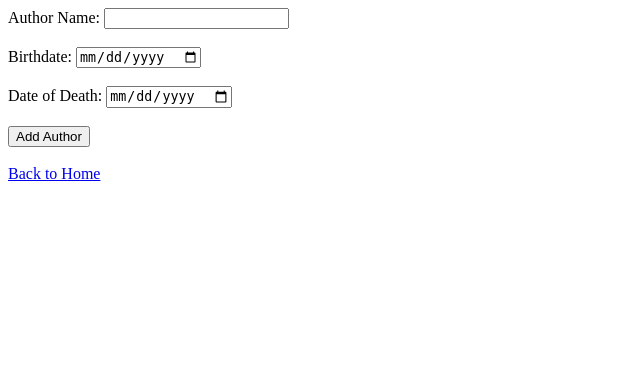
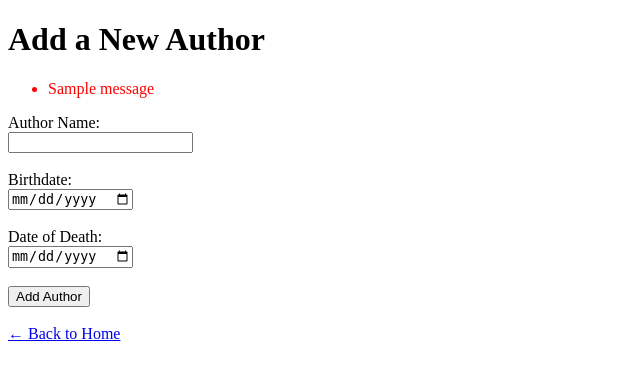
Before and after one commit to saifan340/Book-Alchemy, a Flask app: page /add_author in a window 1280 px wide. Shown: the top 380 px of the page, without its empty margins (0-640 px from the left). Run offline with Flask 3, Linux system fonts and the light colour scheme; tables that the repository leaves empty hold one stand-in row (values such as "Sample post"); one stand-in notice (Sample message) is shown.

Commit message:
modified

```diff
--- a/app.py
+++ b/app.py
@@ -1,5 +1,5 @@
 from flask import Flask, render_template, request, redirect, url_for, flash
-
+from datetime import datetime
 from data_models import db, Author, Book
 
 import os
@@ -13,8 +13,12 @@ app.config['SQLALCHEMY_DATABASE_URI'] = f'sqlite:///{os.path.join(basedir, "data
 app.config['SQLALCHEMY_TRACK_MODIFICATIONS'] = False
 
 db.init_app(app)
-with app.app_context():
-    db.create_all()
+#with app.app_context():
+   # db.create_all()
+
+
+
+
 
 @app.route('/')
 def home():
@@ -39,34 +43,80 @@ def home():
 
 @app.route('/add_author', methods=['GET', 'POST'])
 def add_author():
-    """Add a new author to the database."""
     message = ''
     if request.method == 'POST':
-        name = request.form['name']
-        birth_date = request.form['birthdate']
-        date_of_death = request.form['date_of_death']
+        name = request.form['name'].strip()
+        birth_date_raw = request.form['birthdate'].strip()
+        death_date_raw = request.form.get('date_of_death', '').strip()
+
+        # Basic validation
+        if not name:
+            flash("Author name is required.")
+            return redirect(url_for('add_author'))
+
+        try:
+            birth_date = datetime.strptime(birth_date_raw, '%Y-%m-%d').date()
+        except ValueError:
+            flash("Birth date is required and must be in YYYY-MM-DD format.")
+            return redirect(url_for('add_author'))
+
+        try:
+            date_of_death = datetime.strptime(death_date_raw, '%Y-%m-%d').date() if death_date_raw else None
+        except ValueError:
+            flash("Date of death must be in YYYY-MM-DD format.")
+            return redirect(url_for('add_author'))
+
+        if date_of_death and date_of_death < birth_date:
+            flash("Date of death cannot be before birth date.")
+            return redirect(url_for('add_author'))
+
+        # Save valid data
         author = Author(name=name, birth_date=birth_date, date_of_death=date_of_death)
         db.session.add(author)
         db.session.commit()
-        message = f"Author {name} was added successfully."
-    return render_template('add_author.html', message=message)
+        flash(f"Author '{name}' added successfully.")
+        return redirect(url_for('add_author'))
+
+    return render_template('add_author.html')
 
 @app.route('/add_book', methods=['GET', 'POST'])
 def add_book():
-    """adds a book to the database"""
-    message = ''
     authors = Author.query.all()
     if request.method == 'POST':
-        isbn = request.form['isbn']
-        title = request.form['title']
-        publication_year = int(request.form['publication_year'])
-        author_id = int(request.form['author_id'])
+        isbn = request.form['isbn'].strip()
+        title = request.form['title'].strip()
+        publication_year_raw = request.form['publication_year'].strip()
+        author_id_raw = request.form.get('author_id', '').strip()
 
+        # Validate fields
+        if not isbn or not title or not publication_year_raw or not author_id_raw:
+            flash("All fields are required.")
+            return redirect(url_for('add_book'))
+
+        try:
+            publication_year = int(publication_year_raw)
+            if publication_year < 0 or publication_year > datetime.now().year:
+                flash("Invalid publication year.")
+                return redirect(url_for('add_book'))
+        except ValueError:
+            flash("Publication year must be a number.")
+            return redirect(url_for('add_book'))
+
+        try:
+            author_id = int(author_id_raw)
+        except ValueError:
+            flash("Invalid author selection.")
+            return redirect(url_for('add_book'))
+
+        # Save book
         new_book = Book(isbn=isbn, title=title, publication_year=publication_year, author_id=author_id)
         db.session.add(new_book)
         db.session.commit()
-        message = f"Book '{title}' was added successfully."
-    return render_template('add_book.html', authors=authors, message=message)
+        flash(f"Book '{title}' added successfully.")
+        return redirect(url_for('add_book'))
+
+    return render_template('add_book.html', authors=authors)
+
 
 @app.route('/book/<int:book_id>/delete', methods=['POST'])
 def delete_book(book_id):
@@ -88,5 +138,6 @@ def delete_book(book_id):
     return redirect(url_for('home'))
 
 
+
 if __name__ == '__main__':
-    app.run(debug=True)
+    app.run(host="0.0.0.0",port=5002,debug=True)
--- a/data_models.py
+++ b/data_models.py
@@ -4,8 +4,8 @@ db = SQLAlchemy()
 class Author (db.Model):
     id = db.Column(db.Integer, primary_key=True)
     name = db.Column(db.String(100), nullable=False)
-    birth_date = db.Column(db.String(50), nullable=False)
-    date_of_death= db.Column(db.String(50), nullable=False)
+    birth_date = db.Column(db.Date, nullable=False)
+
 
     def __repr__(self):
         return f'<Author {self.name}>'
--- a/templates/add_author.html
+++ b/templates/add_author.html
@@ -1,23 +1,37 @@
+<!-- templates/add_author.html -->
 <!DOCTYPE html>
 <html lang="en">
 <head>
     <meta charset="UTF-8">
-    <meta name="viewport" content="width=device-width, initial-scale=1.0">
-    <meta http-equiv="X-UA-Compatible" content="ie=edge">
+    <title>Add Author</title>
 </head>
 <body>
+    <h1>Add a New Author</h1>
 
-  <form action="/add_author" method="POST">
-  <label for="name">Author Name:</label>
+    {% with messages = get_flashed_messages() %}
+      {% if messages %}
+        <ul style="color: red;">
+          {% for message in messages %}
+            <li>{{ message }}</li>
+          {% endfor %}
+        </ul>
+      {% endif %}
+    {% endwith %}
+
+    <form method="POST">
+        <label for="name">Author Name:</label><br>
         <input type="text" id="name" name="name" required><br><br>
 
-  <label for="birthdate">Birthdate:</label>
+        <label for="birthdate">Birthdate:</label><br>
         <input type="date" id="birthdate" name="birthdate" required><br><br>
-  <label for="date_of_death">Date of Death:</label>
+
+        <label for="date_of_death">Date of Death:</label><br>
         <input type="date" id="date_of_death" name="date_of_death"><br><br>
+
         <input type="submit" value="Add Author">
     </form>
+
     <br>
-    <a href="/">Back to Home</a>
+    <a href="{{ url_for('home') }}">← Back to Home</a>
 </body>
 </html>
```
Also changed, not shown: templates/add_book.html (+19 -12 lines), templates/home.html (+5 -3 lines), data/library.sqlite, 1 other file. Lines whose indentation alone changed are shown as unchanged.
